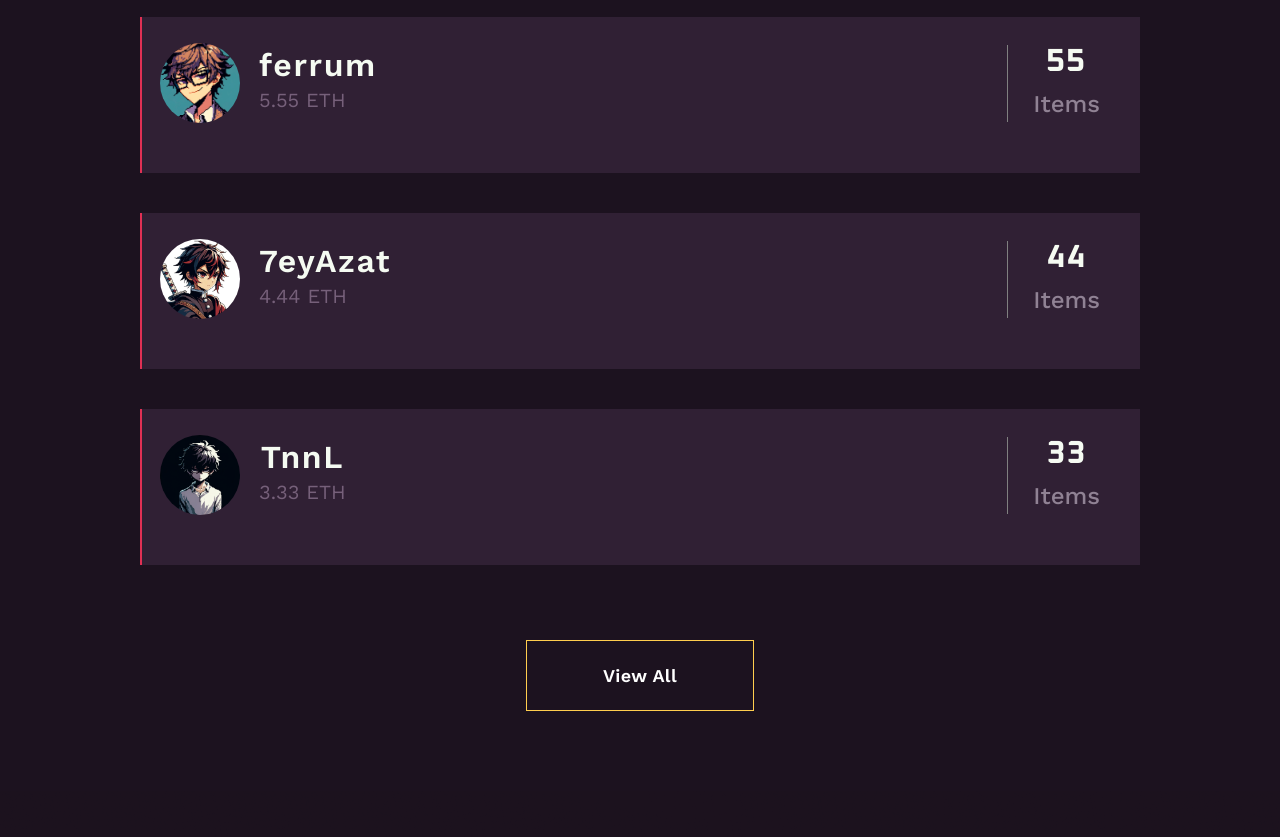
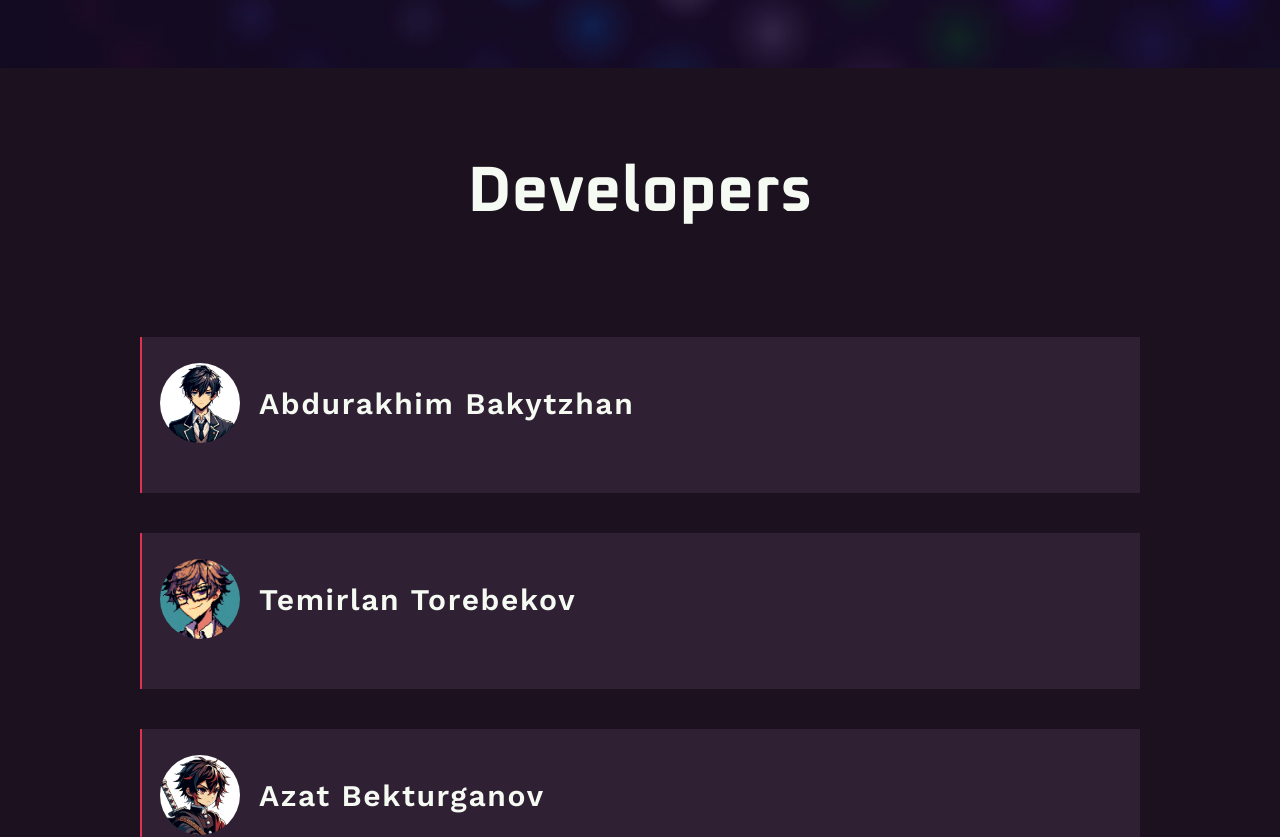
Before and after one commit to aBacoding/CryptoKazakh, a React (Create React App) app in the folder frontend/: page / in a window 1280 px wide. Shown: the part 3840-4677 px from the top of the page. Built offline with nearby package versions, Linux system fonts and the light colour scheme; the HTML template or start-up script is replaced by a standard one.

Commit message:
Update the smartcontract to remove the purchased NFT card

```diff
--- a/frontend/src/MainLayout.tsx
+++ b/frontend/src/MainLayout.tsx
@@ -37,8 +37,8 @@ const MainLayout: React.FC = () => {
 									<Home userAddress={userAddress} />
 								</div>
 								<HowItWorks />
+								<NFTDropSubscription />
 								<TopCreators />
-								<NFTDropSubscription />
 							</>
 						}
 					/>
--- a/frontend/src/components/Explore.tsx
+++ b/frontend/src/components/Explore.tsx
@@ -1,5 +1,5 @@
 import axios from 'axios'
-import { ethers } from 'ethers'
+import { BigNumber, ethers } from 'ethers'
 import React, { useEffect, useState } from 'react'
 import '../styles/Explore.css'
 import Header from './Header'
@@ -8,7 +8,6 @@ const Explore: React.FC = () => {
 	const [userAddress, setUserAddress] = useState<string | null>(null)
 	const [nfts, setNfts] = useState<any[]>([])
 
-	useEffect(() => {
 	const fetchNFTs = async () => {
 		if (window.ethereum) {
 			const provider = new ethers.providers.Web3Provider(window.ethereum)
@@ -24,12 +23,10 @@ const Explore: React.FC = () => {
 				const items = await contract.browseGallery()
 				const itemsWithMetadata = await Promise.all(
 					items.map(async (item: any) => {
-							// Assuming `tokenURI` is the function in your contract that gets the URI
 						const metadataUri = await contract.tokenURI(item.tokenId)
 						const metadataResponse = await axios.get(
 							`https://ipfs.io/ipfs/${metadataUri}`
 						)
-							// Assuming the metadata structure includes `title` and `image`
 						return {
 							...item,
 							title: metadataResponse.data.title,
@@ -48,6 +45,37 @@ const Explore: React.FC = () => {
 		}
 	}
 
+	const purchaseArtwork = async (tokenId: string, price: string) => {
+		if (!window.ethereum) {
+			alert('Please install MetaMask to make a purchase.')
+			return
+		}
+
+		try {
+			const provider = new ethers.providers.Web3Provider(window.ethereum)
+			await provider.send('eth_requestAccounts', [])
+			const signer = provider.getSigner()
+			const contractAddress = process.env.REACT_APP_CONTRACT_ADDRESS || ''
+			const contractABI = require('../ArtCollectiveMarket.json').abi
+			const contract = new ethers.Contract(contractAddress, contractABI, signer)
+
+			const transaction = await contract.purchaseArtwork(
+				BigNumber.from(tokenId),
+				{ value: ethers.utils.parseEther(price) }
+			)
+
+			await transaction.wait()
+			alert('Purchase successful!')
+
+			// Remove purchased NFT from the display
+			await fetchNFTs()
+		} catch (error) {
+			console.error('Purchase failed: ', error)
+			alert('There was an error processing your purchase.')
+		}
+	}
+
+	useEffect(() => {
 		fetchNFTs()
 	}, [])
 
@@ -56,6 +84,7 @@ const Explore: React.FC = () => {
 			<Header userAddress={userAddress} setUserAddress={setUserAddress} />
 			<section className='explore_section'>
 				<div className='container'>
+					<h2 className='explore_title'>Explore</h2>
 					<div className='nft-grid'>
 						{nfts.map((nft, index) => (
 							<div key={index} className='nft-card'>
@@ -77,7 +106,12 @@ const Explore: React.FC = () => {
 										<div className='current-bid'>Current Bid</div>
 										<p className='price'>{nft.price} ETH</p>
 									</div>
-									<button className='place-bid'>Purchase</button>
+									<button
+										className='place-bid'
+										onClick={() => purchaseArtwork(nft.tokenId, nft.price)}
+									>
+										Purchase
+									</button>
 								</div>
 							</div>
 						))}
--- a/frontend/src/components/TopCreators.tsx
+++ b/frontend/src/components/TopCreators.tsx
@@ -5,35 +5,25 @@ import '../styles/TopCreators.css'
 interface TopCreatorProps {
 	imageUrl: string
 	name: string
-	ethAmount: number
-	itemsCount: number
 }
 
 const TopCreators: React.FC = () => {
 	const creators: TopCreatorProps[] = [
 		{
 			imageUrl: './assets/image/prof1.png',
-			name: 'aBa',
-			ethAmount: 7.77,
-			itemsCount: 77,
+			name: 'Abdurakhim Bakytzhan',
 		},
 		{
 			imageUrl: './assets/image/prof2.png',
-			name: 'ferrum',
-			ethAmount: 5.55,
-			itemsCount: 55,
+			name: 'Temirlan Torebekov',
 		},
 		{
 			imageUrl: './assets/image/prof3.png',
-			name: '7eyAzat',
-			ethAmount: 4.44,
-			itemsCount: 44,
+			name: 'Azat Bekturganov',
 		},
 		{
 			imageUrl: './assets/image/prof4.png',
-			name: 'TnnL',
-			ethAmount: 3.33,
-			itemsCount: 33,
+			name: 'Nursultan Tynyshbay',
 		},
 	]
 
@@ -51,7 +41,7 @@ const TopCreators: React.FC = () => {
 						src='./assets/image/red.png'
 						alt='violet'
 					/>
-					<h2 className='title'>Latest Transactions</h2>
+					<h2 className='title'>Developers</h2>
 				</div>
 				<div className='grid_descriptions'>
 					{creators.map((creator, index) => (
@@ -61,20 +51,12 @@ const TopCreators: React.FC = () => {
 									<img src={creator.imageUrl} alt='author' />
 									<div className='author_description'>
 										<h3 className='author_title'>{creator.name}</h3>
-										<p className='paragraph'>{creator.ethAmount} ETH</p>
 									</div>
-								</div>
-								<div className='grid_paragraph'>
-									<p className='grid_paragraph_1'>{creator.itemsCount}</p>
-									<h3 className='grid_title_p'>Items</h3>
 								</div>
 							</div>
 						</div>
 					))}
 				</div>
-				<a className='header_btn content_btn' href='#'>
-					View All
-				</a>
 			</div>
 		</section>
 	)
--- a/frontend/src/styles/Explore.css
+++ b/frontend/src/styles/Explore.css
@@ -3,6 +3,14 @@
 .explore_section {
 	padding: 50px 0;
 	background: #1c121f; /* Dark theme background */
+}
+
+.explore_title {
+	font-family: 'Oxanium', cursive;
+	font-size: 4.5rem; /* Adjust the size as needed */
+	color: #f5fbf2; /* Set the color */
+	text-align: center; /* Center the title */
+	margin-bottom: 60px; /* Space below the title */
 }
 
 .nft-grid {
@@ -126,6 +134,9 @@
 }
 
 @media (max-width: 768px) {
+	.explore_title {
+		font-size: 3.5rem; /* Smaller font size for smaller devices */
+	}
 	/* Styles for landscape phones and smaller tablets */
 	.nft-grid {
 		grid-template-columns: 1fr; /* Single card per row */
@@ -147,6 +158,9 @@
 }
 
 @media (max-width: 480px) {
+	.explore_title {
+		font-size: 2.5rem; /* Even smaller font size for mobile phones */
+	}
 	/* Styles for portrait phones */
 	.nft-info {
 		padding: 15px; /* Slightly reduce padding */
--- a/frontend/src/styles/TopCreators.css
+++ b/frontend/src/styles/TopCreators.css
@@ -2,20 +2,20 @@
 
 .home_section_6 {
 	text-align: center;
-	margin-bottom: 100px;
+	padding: 60px 0;
 }
 
 .home_section_6 .blur_image {
 	position: absolute;
-	left: -250px;
-	top: 1800px;
+	left: -400px;
+	top: 2200px;
 	z-index: -1;
 }
 
 .home_section_6 .title_img {
 	position: absolute;
 	z-index: -1;
-	left: 363px;
+	left: 497px;
 	top: 8px;
 }
 
@@ -62,7 +62,7 @@
 }
 
 .grid_card .author_title {
-	font-size: 32px;
+	font-size: 30px;
 	font-weight: 600;
 	line-height: 35.452px;
 	letter-spacing: 1.6px;
```
Also changed, not shown: 2 other files (tests, documents, lock files or other folders). Lines whose indentation alone changed are shown as unchanged.
